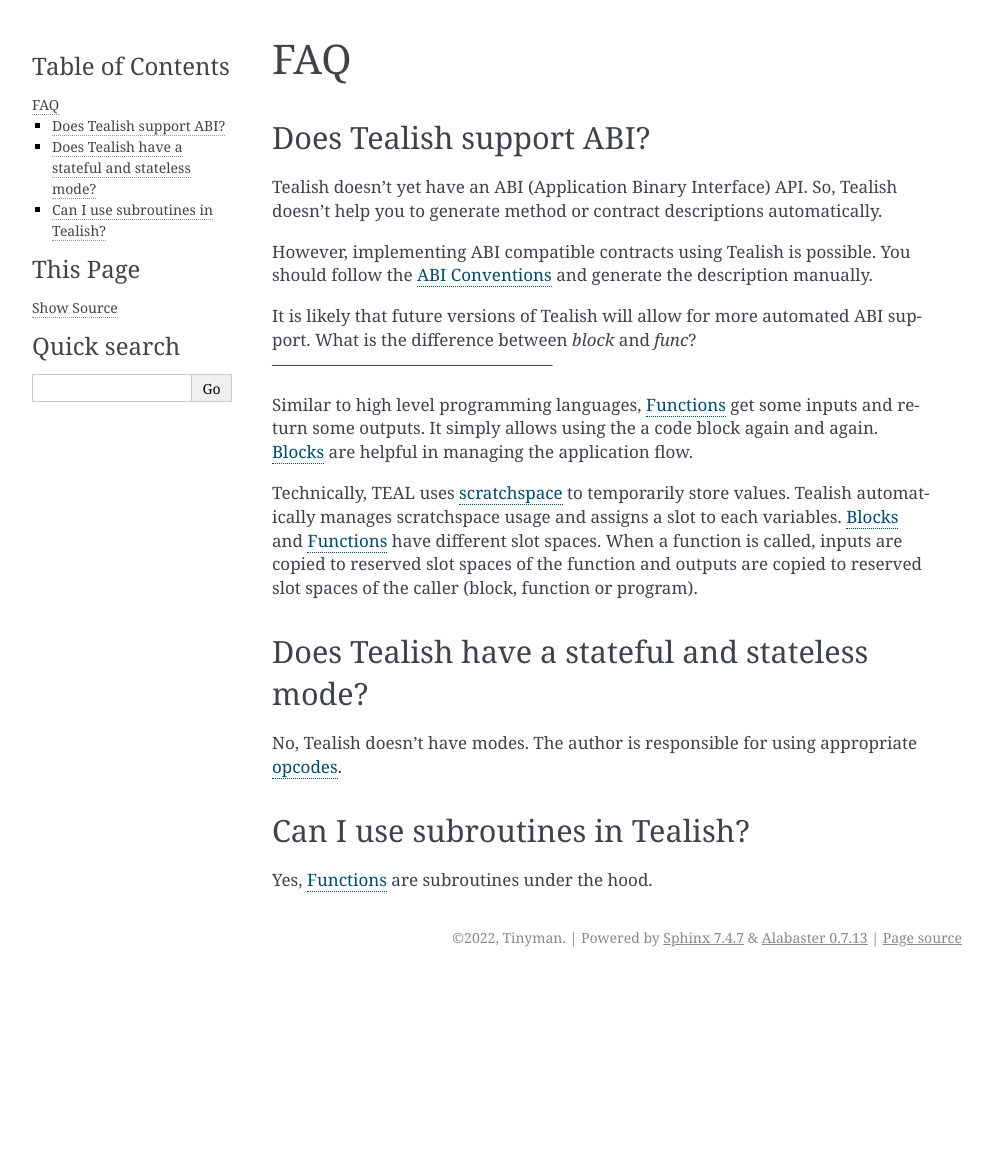
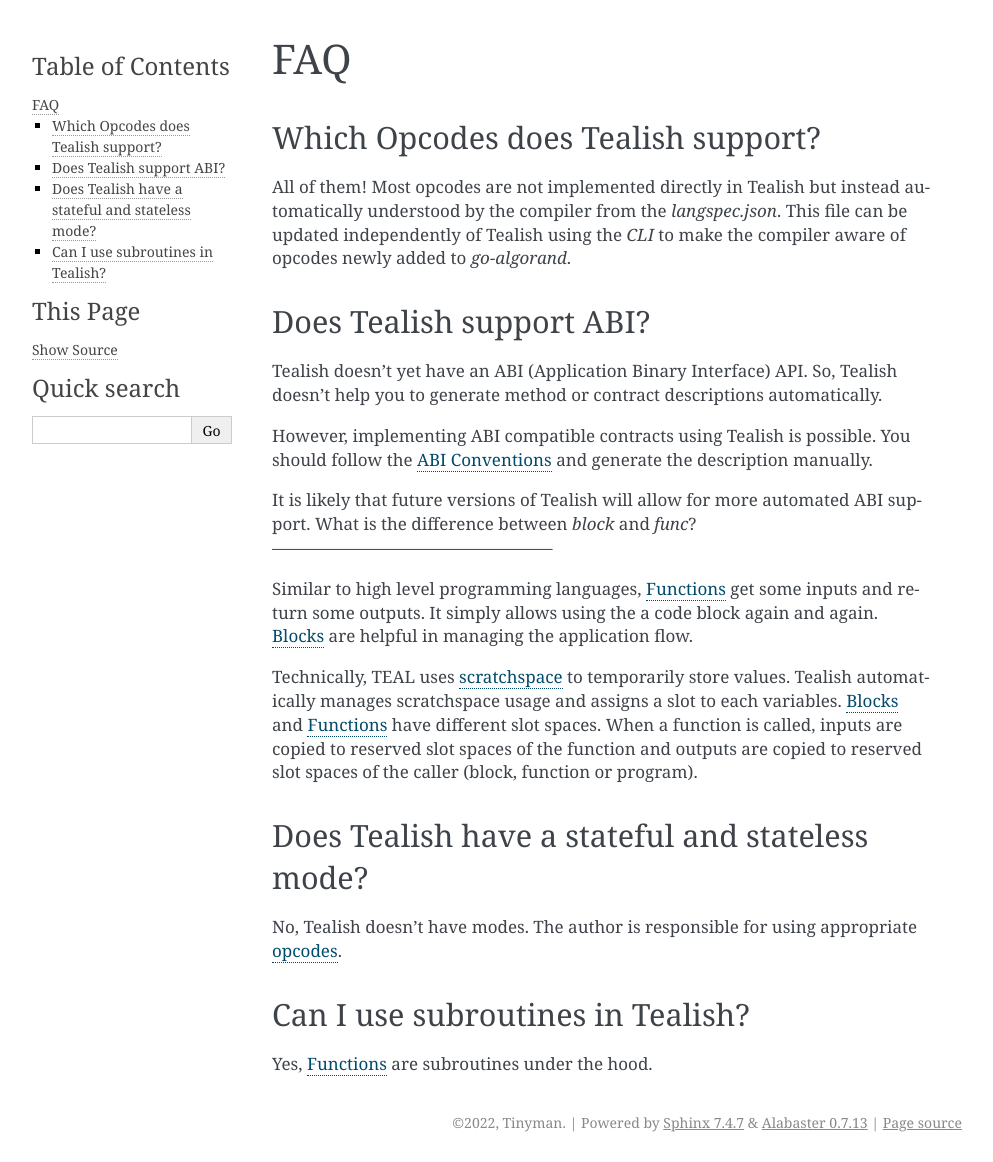
Before and after one commit to tinymanorg/tealish, a Sphinx documentation site: the page built from docs/questions.rst, in a window 1280 px wide. Shown: the whole page, without its empty margins (148-1141 px from the left). Built offline with Sphinx 7.4.7, drawn with Linux system fonts in a browser that asks for light colours; before the commit the page ends 977 px from its top, so only the background shows below that.

Commit message:
Update docs/questions.rst
add opcode support doc

Co-authored-by: Fergal Walsh <fergal@hipolabs.com>

```diff
--- a/docs/questions.rst
+++ b/docs/questions.rst
@@ -2,6 +2,11 @@
 
 FAQ
 ===
+Which Opcodes does Tealish support?
+--------------------------------------
+
+All of them! Most opcodes are not implemented directly in Tealish but instead automatically understood by the compiler from the `langspec.json`. This file can be updated independently of Tealish using the `CLI` to make the compiler aware of opcodes newly added to `go-algorand`.
+
 
 Does Tealish support ABI?
 -------------------------
```
